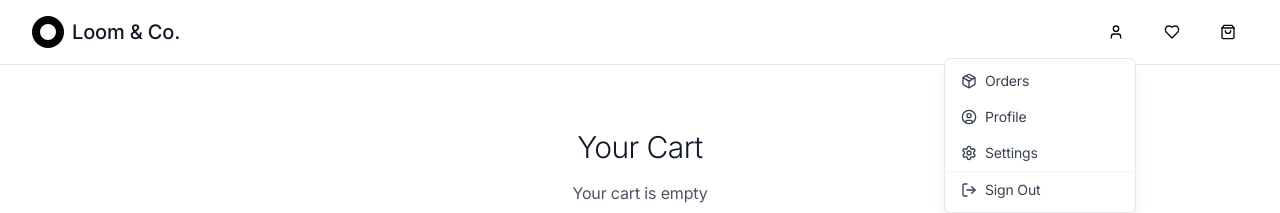
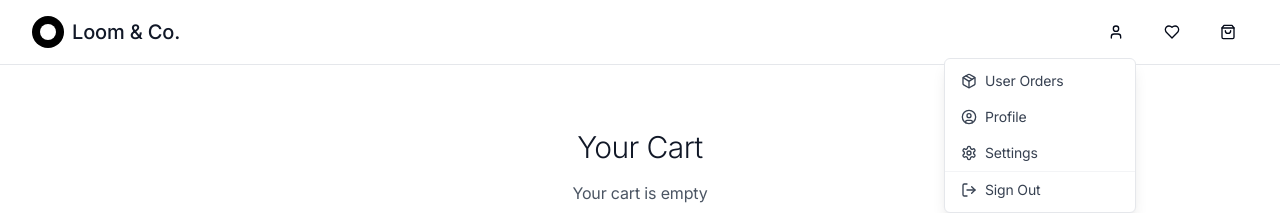
Before and after one commit to Suresh-28/cloth-store-core, a React (Vite) app: page /cart in a window 1280 px wide. Both pictures are taken after a click on the button 1116 px from the left and 32 px from the top of the page. Shown: the top 213 px of the page. Built offline with nearby package versions, Linux system fonts and the light colour scheme.

Commit message:
Replace "Orders" with "User Orders"
Updates the user dropdown menu in the header to reflect the change.

```diff
--- a/src/components/Header.tsx
+++ b/src/components/Header.tsx
@@ -81,7 +81,7 @@ const Header = () => {
                       className="flex items-center px-4 py-2 text-sm text-gray-700 hover:bg-gray-100 w-full text-left"
                     >
                       <Package size={16} className="mr-2" />
-                      Orders
+                      User Orders
                     </button>
                     <button
                       onClick={() => handleUserAction('profile')}
```
